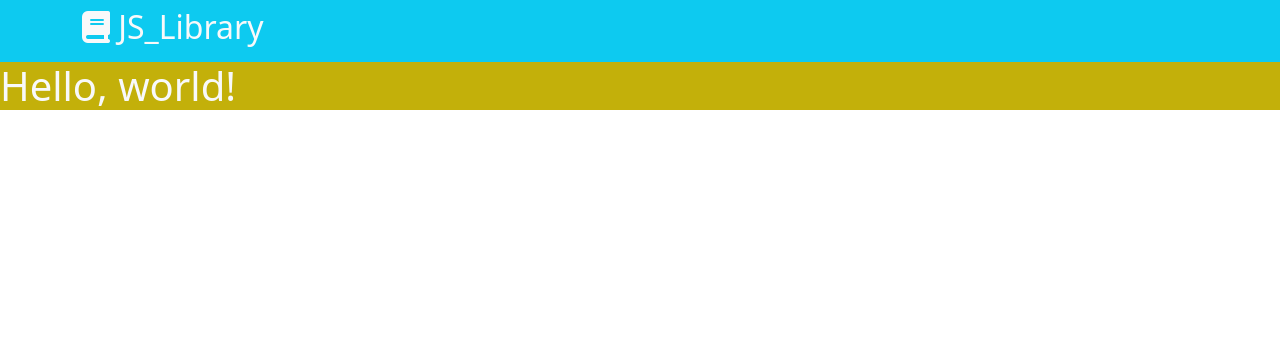
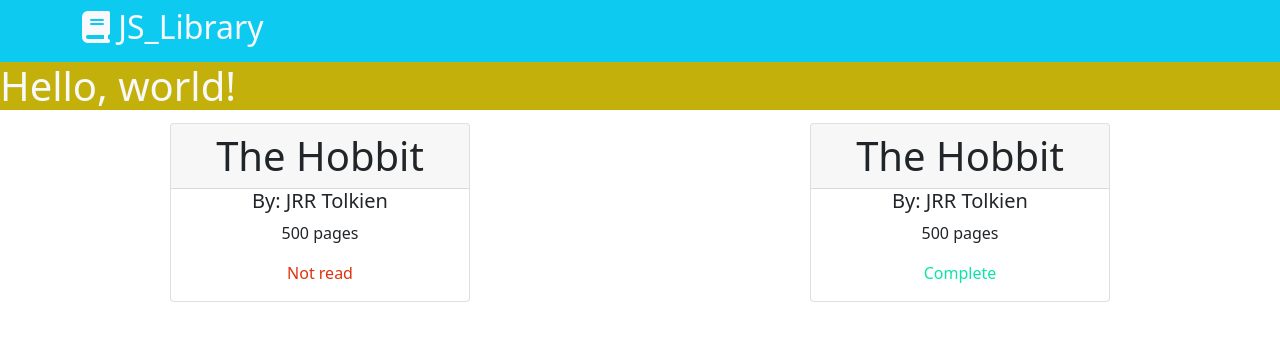
Before and after one commit to andrewbonas/js_library, a plain HTML site: page index.html in a window 1280 px wide. Drawn offline with nearby package versions, Linux system fonts and the light colour scheme.

Commit message:
library book cards added

```diff
--- a/index.html
+++ b/index.html
@@ -16,6 +16,11 @@
     </div>
   </nav>
     <h1 class="text-light">Hello, world!</h1>
+
+<div id="cards-ctn">
+  </div>
+
+ <tbody id="book-table-body"></tbody>
     <script src="script.js"></script>
   </body>
 </html>
--- a/script.js
+++ b/script.js
@@ -1,3 +1,4 @@
+const cardsCtn = document.getElementById('cards-ctn')
 let myLibrary =[];
 
 function Book(title, author, pages, read) {
@@ -14,5 +15,55 @@ function addBookToLibrary(title, author, pages, read) {
 
 
 addBookToLibrary('The Hobbit', 'JRR Tolkien', 500, true);
+addBookToLibrary('The Hobbit', 'JRR Tolkien', 500, false);
+console.log(myLibrary);
 
-console.log(myLibrary);
+
+function render() {
+  myLibrary.forEach((book) => {
+    let bookCard = document.createElement('div')
+    bookCard.classList.add('card');
+    cardsCtn.prepend(bookCard);
+
+    let titleInfo = document.createElement('h1');
+    titleInfo.classList.add('card-header');
+    titleInfo.textContent = book.title;
+    bookCard.appendChild(titleInfo);
+
+
+    let authorInfo = document.createElement('h5');
+    authorInfo.classList.add('card-author');
+    authorInfo.textContent = 'By: ' + book.author;
+    bookCard.appendChild(authorInfo);
+
+    let pagesInfo = document.createElement('p');
+    pagesInfo.classList.add('card-pages');
+    pagesInfo.textContent = book.pages + ' pages';
+    bookCard.appendChild(pagesInfo);
+
+    let readStatus = document.createElement('p')
+    readStatus.classList.add('readStatus');
+    bookCard.appendChild(readStatus);
+
+
+    bookComplete = () => {
+      readStatus.style.color = 'rgb(13, 228, 167)';
+      readStatus.textContent = 'Complete';
+    };
+
+    bookInComplete = () => {
+      readStatus.style.color = 'rgb(222, 50, 12)';
+      readStatus.textContent = 'Not read';
+    };
+
+    if(book.read == true) {
+      bookComplete();
+    } else {
+      bookInComplete();
+    };
+
+
+});
+}
+
+render();
--- a/styles.css
+++ b/styles.css
@@ -1,3 +1,15 @@
 h1 {
   background-color:rgb(195, 176, 10);
 }
+
+#cards-ctn {
+  display: flex;
+  flex-direction: row;
+  justify-content: space-around;
+}
+
+.card {
+  width: 300px;
+  margin: 5px;
+  text-align: center;
+}
```
